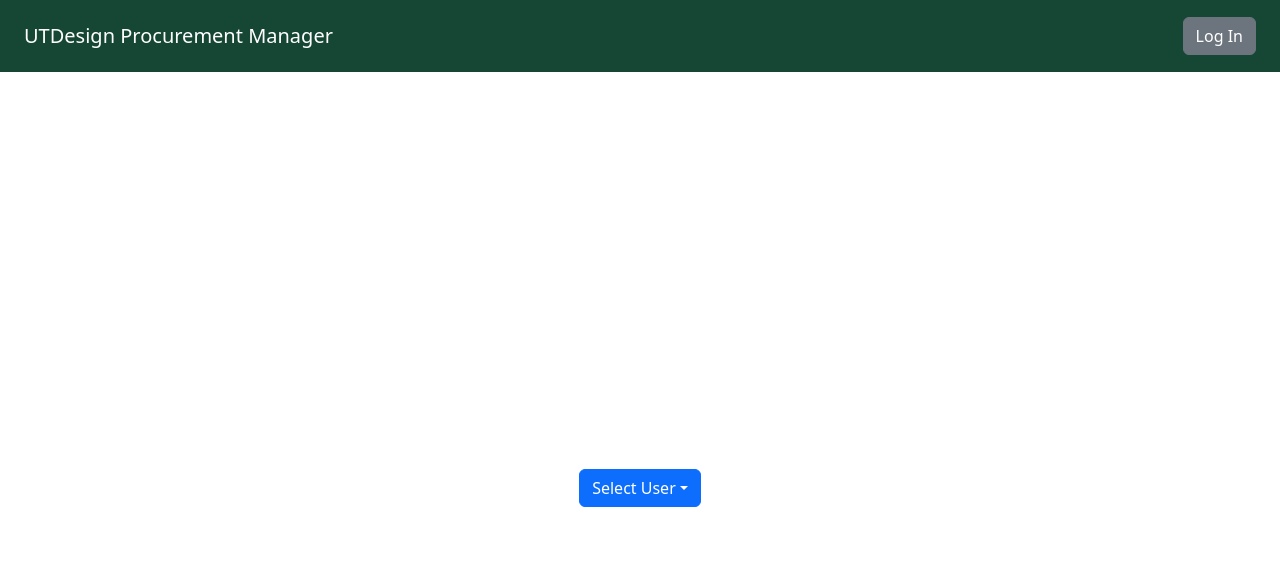
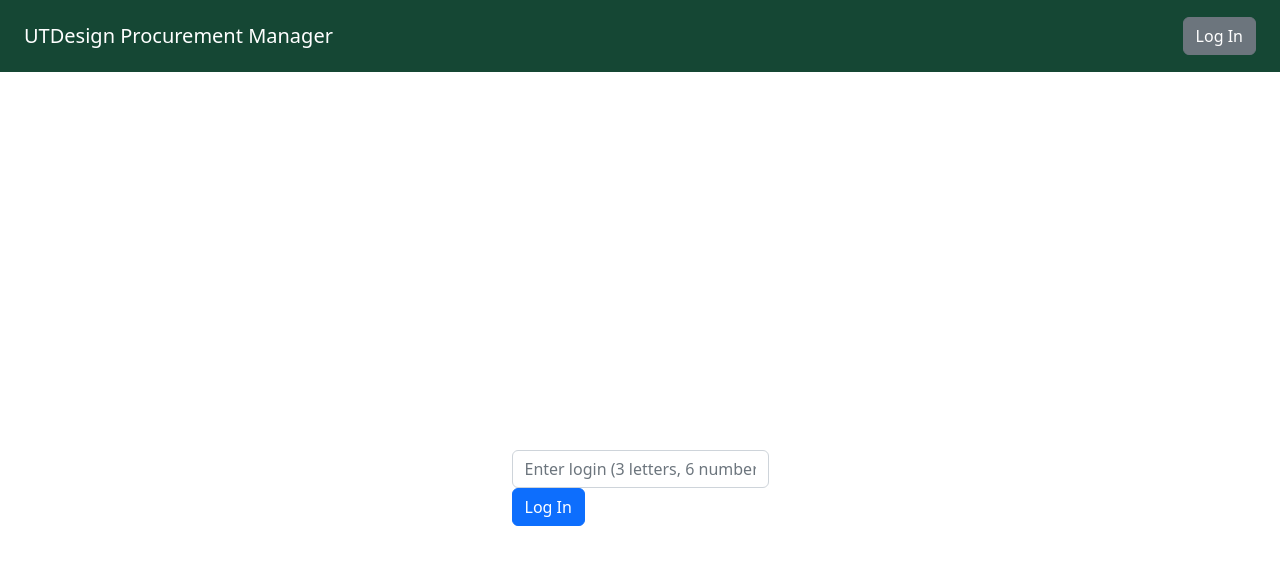
Before and after one commit to UTDallasEPICS/UTDesign-Procurement, a Next.js app in the folder procurement-manager/: page /login in a window 1280 px wide. Shown: the top 564 px of the page. Built offline with nearby package versions, Linux system fonts and the light colour scheme; no server answers.

Commit message:
Update index.tsx

```diff
--- a/procurement-manager/pages/login/index.tsx
+++ b/procurement-manager/pages/login/index.tsx
@@ -1,37 +1,28 @@
-/**
- * This file is the first page that the app redirects to and contains the fakeauth login page.
- */
-
-import React, { MouseEvent } from 'react'
-import styles from '@/styles/Login.module.scss'
-import { Dropdown, DropdownButton, Container, Row, Col } from 'react-bootstrap'
-import { signIn } from 'next-auth/react'
-import axios from 'axios'
+import React, { MouseEvent, useState } from 'react';
+import styles from '@/styles/Login.module.scss';
+import { Container, Row, Col, Form, Button } from 'react-bootstrap';
+import { signIn } from 'next-auth/react';
+import axios from 'axios';
 
 export default function Login() {
-  async function handleSelect(e: MouseEvent) {
-    e.preventDefault()
+  const [loginInput, setLoginInput] = useState('');
 
-    // type safe
-    if ('id' in e.target && typeof e.target.id === 'string') {
-      const roleID: number = parseInt(e.target.id)
-
+  async function handleLogin() {
+    // Validate loginInput format (3 letters followed by 6 numbers)
+    const loginFormat = /^[a-zA-Z]{3}\d{6}$/;
+    if (loginInput.match(loginFormat)) {
       try {
         const result = await signIn('credentials', {
-          roleID: roleID,
+          loginInput: loginInput,
           redirect: true,
           callbackUrl: '/orders',
-        })
+        });
       } catch (error) {
-        // Error handling from https://bobbyhadz.com/blog/typescript-http-request-axios#making-http-post-requests-with-axios-in-typescript
-        if (axios.isAxiosError(error)) {
-          console.log('Axios error :: ', error.message)
-          return error.message
-        } else {
-          console.log('Unexpected error :: ', error)
-          return 'An unexpected error occurred'
-        }
+        // Error handling logic
+        console.error('Error:', error);
       }
+    } else {
+      console.error('Invalid login format. Please enter 3 letters followed by 6 numbers.');
     }
   }
 
@@ -42,22 +33,25 @@ export default function Login() {
           <Row className='h-100'>
             <Col>
               <div className={styles.wrapper}>
-                <DropdownButton id='userDropdown' title='Select User'>
-                  <Dropdown.Item onClick={handleSelect} id='1'>
-                    Admin
-                  </Dropdown.Item>
-                  <Dropdown.Item onClick={handleSelect} id='2'>
-                    Mentor
-                  </Dropdown.Item>
-                  <Dropdown.Item onClick={handleSelect} id='3'>
-                    Student
-                  </Dropdown.Item>
-                </DropdownButton>
+                <Form>
+                  <Form.Group controlId='loginInput'>
+                    <Form.Control
+                      type='text'
+                      placeholder='Enter login (3 letters, 6 numbers)'
+                      value={loginInput}
+                      onChange={(e) => setLoginInput(e.target.value)}
+                      maxLength={9}
+                    />
+                  </Form.Group>
+                  <Button variant='primary' onClick={handleLogin}>
+                    Log In
+                  </Button>
+                </Form>
               </div>
             </Col>
           </Row>
         </Container>
       </main>
     </>
-  )
+  );
 }
```
